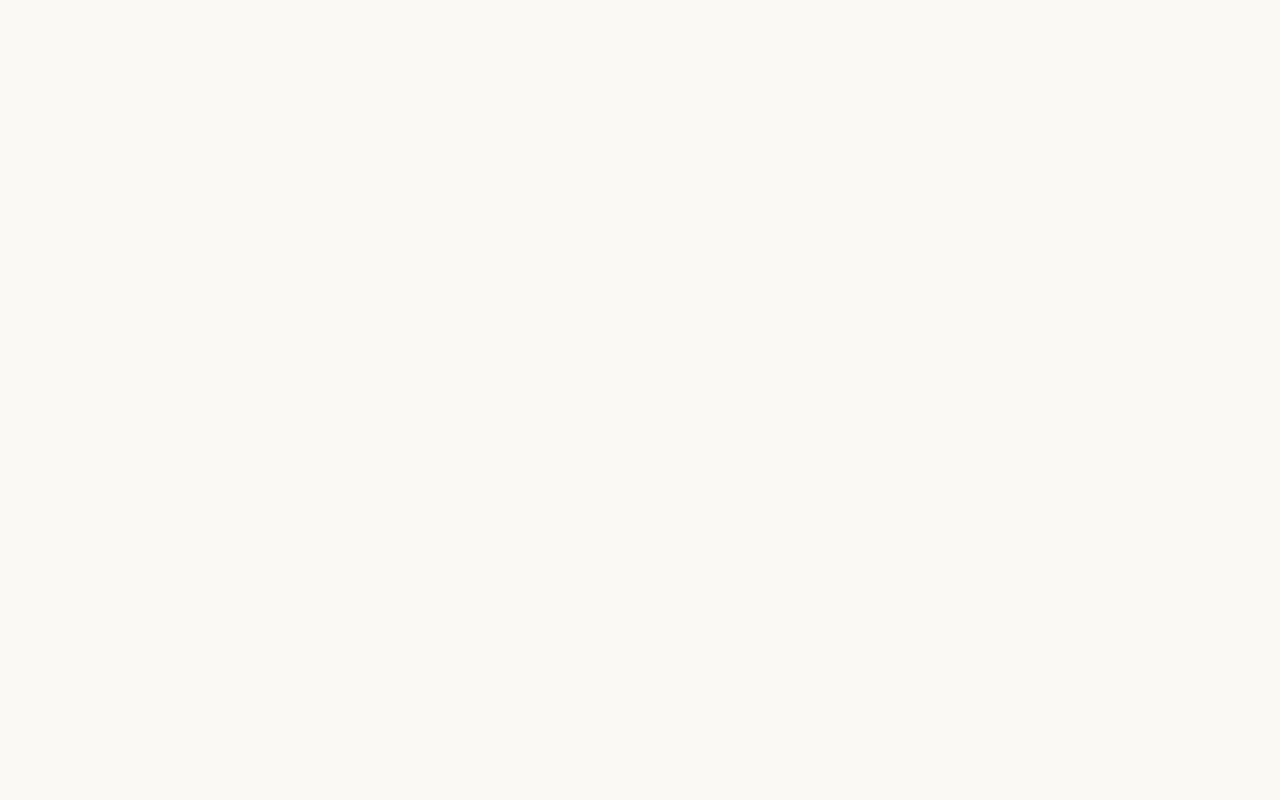
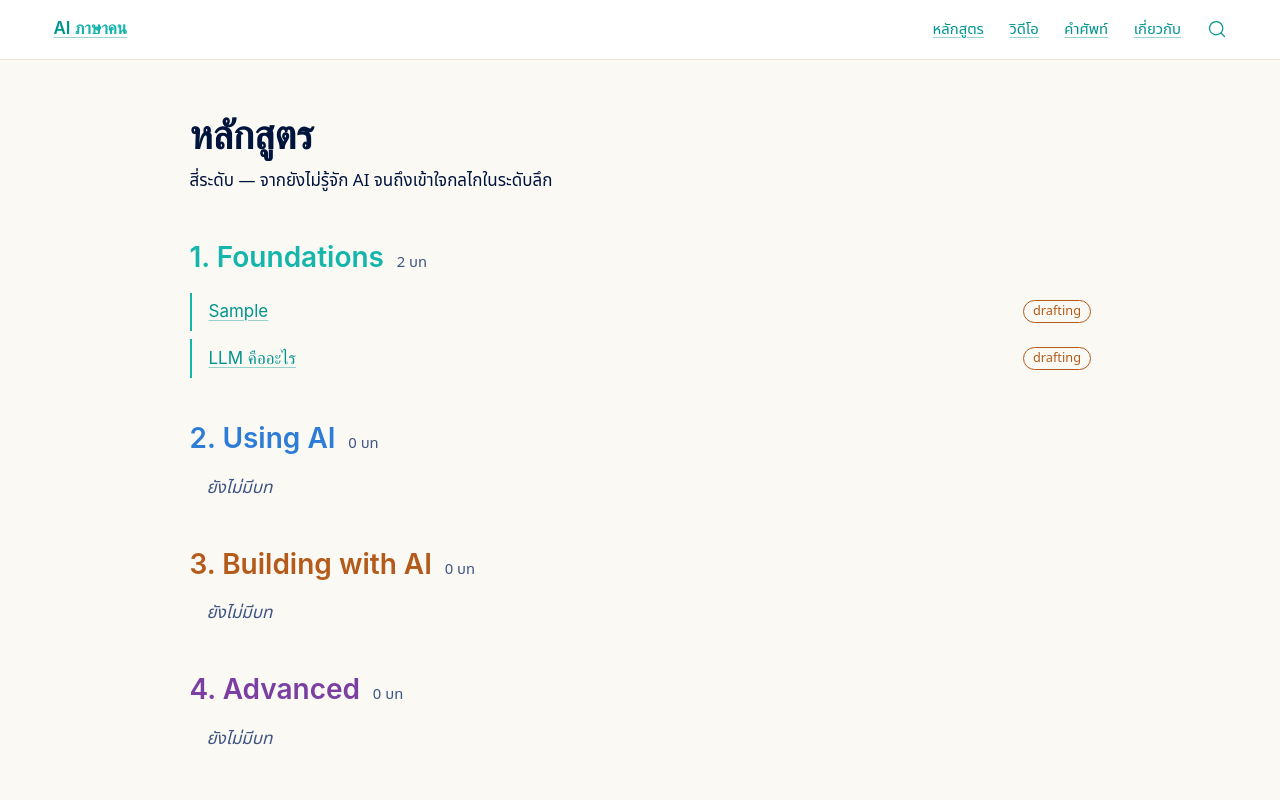
Before and after one commit to chana-code/Aipasakon, a Next.js app: page /curriculum in a window 1280 px wide. Before the commit this address had no page. Shown: the top 800 px of the page. Built offline with nearby package versions, Linux system fonts and the light colour scheme.

Commit message:
feat: curriculum overview page

```diff
--- /dev/null
+++ b/app/curriculum/page.tsx
@@ -0,0 +1,42 @@
+import Link from 'next/link';
+import { loadAllChapters } from '@/lib/content/chapters';
+import { LEVELS, LEVEL_META } from '@/lib/content/levels';
+import { StatusBadge } from '@/components/reader/StatusBadge';
+
+export default async function CurriculumPage() {
+  const chapters = await loadAllChapters();
+
+  return (
+    <div className="mx-auto max-w-4xl px-6 py-12">
+      <h1 className="font-thai text-3xl font-semibold mb-2">หลักสูตร</h1>
+      <p className="text-fg-2 mb-10">สี่ระดับ — จากยังไม่รู้จัก AI จนถึงเข้าใจกลไกในระดับลึก</p>
+
+      {LEVELS.map(level => {
+        const items = chapters.filter(c => c.level === level);
+        const meta = LEVEL_META[level];
+        return (
+          <section key={level} className="mb-10">
+            <div className="flex items-baseline gap-3 mb-4">
+              <h2 className="font-thai text-xl font-medium" style={{ color: meta.color }}>
+                {meta.order}. {meta.label}
+              </h2>
+              <span className="text-sm text-fg-3">{items.length} บท</span>
+            </div>
+            <ul className="space-y-2">
+              {items.map(c => (
+                <li key={c.slug} className="flex items-center justify-between border-l-2 pl-4 py-1"
+                    style={{ borderColor: meta.color }}>
+                  <Link href={`/${level}/${c.slug}`} className="font-thai hover:text-teal-600">
+                    {c.title}
+                  </Link>
+                  <StatusBadge status={c.status} />
+                </li>
+              ))}
+              {items.length === 0 && <li className="text-fg-3 italic pl-4">ยังไม่มีบท</li>}
+            </ul>
+          </section>
+        );
+      })}
+    </div>
+  );
+}
```
